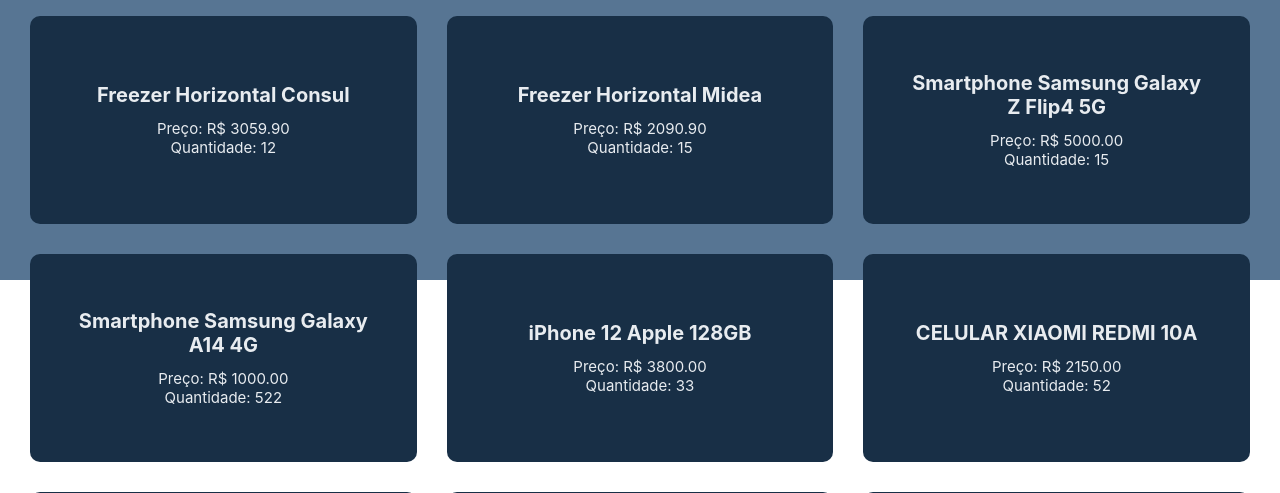
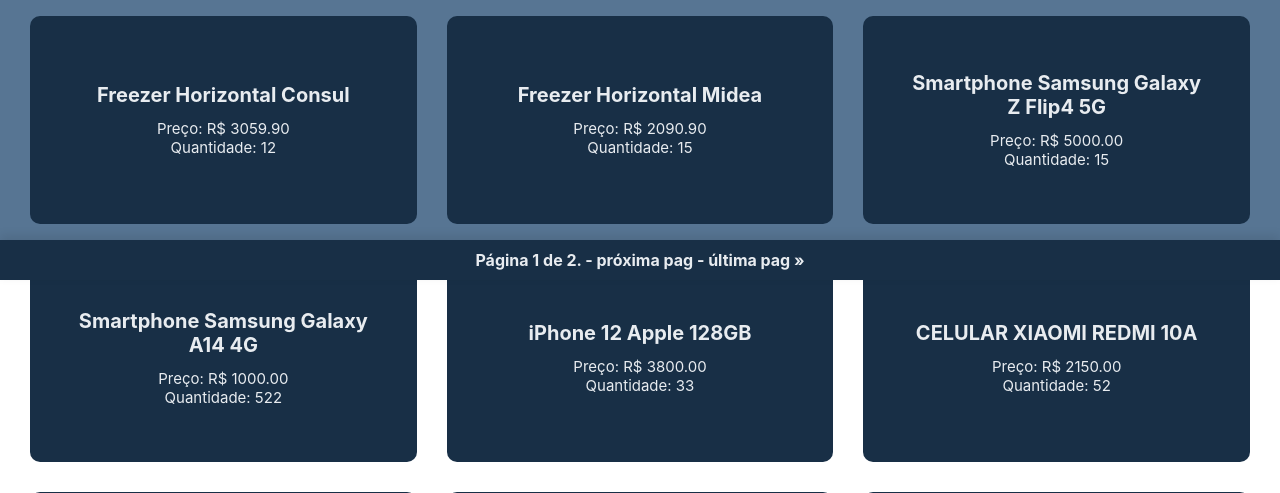
Before and after one commit to Reis567/storage-management, a Django app: page /produtos/ in a window 1280 px wide. Shown: the part 520-1013 px from the top of the page. Run offline with Django 4.2, Linux system fonts and the light colour scheme; data comes from the database, SQL or seed files in the repository; both versions use the stored data as it was after the commit.

Commit message:
pagination

```diff
--- a/storage_management/sistema_loja/static/css/style.css
+++ b/storage_management/sistema_loja/static/css/style.css
@@ -169,3 +169,23 @@
 .produto-content p{
     font-size: 15px;
 }
+.pagination {
+    display: flex;
+    justify-content: center;
+    align-items: center;
+    position: fixed;
+    bottom: 0;
+    left: 0;
+    width: 100%;
+    font-weight: bold;
+    max-width: 100vw; /* Evita ultrapassar 100% do viewport */
+    background: var(--sec-color); /* Defina a cor de fundo desejada */
+    color: var(--white-color);
+    padding: 10px; /* Adicione espaçamento interno */
+    box-shadow: 0px -4px 10px rgba(0, 0, 0, 0.1); /* Adicione uma sombra na parte superior */
+    z-index: 1; /* Certifique-se de que a paginação fique acima do conteúdo */
+}
+
+.pagination a{
+    color: var(--white-color);
+}
--- a/storage_management/sistema_loja/templates/lista_produtos.html
+++ b/storage_management/sistema_loja/templates/lista_produtos.html
@@ -3,7 +3,7 @@
 {% block content %}
 <div class="products-body">
     <div class="produtos-container">
-        {% for produto in produtos %}
+        {% for produto in page %}
         <div class="produto-card">
             <a href="{% url 'detalhes_produto' produto.id %}">
                 <div class="produto-content">
@@ -16,4 +16,23 @@
         {% endfor %}
     </div>
 </div>
+
+<div class="pagination">
+    <span class="step-links">
+        {% if page.has_previous %}
+            <a href="?page=1">&laquo; primeiro</a>
+            <a href="?page={{ page.previous_page_number }}">anterior</a>
+        {% endif %}
+
+        <span class="current-page">
+            Página {{ page.number }} de {{ page.paginator.num_pages }}. -
+        </span>
+
+        {% if page.has_next %}
+            <a href="?page={{ page.next_page_number }}">próxima pag</a>
+            -
+            <a href="?page={{ page.paginator.num_pages }}">última pag &raquo;</a>
+        {% endif %}
+    </span>
+</div>
 {% endblock %}
--- a/storage_management/sistema_loja/views.py
+++ b/storage_management/sistema_loja/views.py
@@ -1,6 +1,8 @@
 from django.shortcuts import render
 from .models import Produto
 from django.shortcuts import render, get_object_or_404
+from django.core.paginator import Paginator, Page
+
 # Create your views here.
 def home(request):
     return render(request, 'home.html')
@@ -9,9 +11,14 @@
 
 def lista_produtos(request):
     produtos = Produto.objects.all()
+
+    paginator = Paginator(produtos, 15)  # Dividir a lista de produtos em páginas de 15 itens cada
+    page_number = request.GET.get('page')  # Obter o número da página da query string
+    page = paginator.get_page(page_number)  # Obter a página atual
     return render(request, 'lista_produtos.html',
     {
-                'produtos': produtos
+                'produtos': produtos,
+                'page': page,
     })
 
 
```
Also changed, not shown: storage_management/db.sqlite3, storage_management/media/produtos/a14.png (added), storage_management/media/produtos/camaazul.jpg (added), storage_management/media/produtos/camabege.jpg (added), storage_management/media/produtos/camabranca.jpeg (added), storage_management/media/produtos/camazinza.jpg (added), storage_management/media/produtos/galaxyflip.jpg (added), storage_management/media/produtos/iphone12.jpg (added), storage_management/media/produtos/nichoestante.jpg (added), storage_management/media/produtos/xiaomi.jpg (added).
